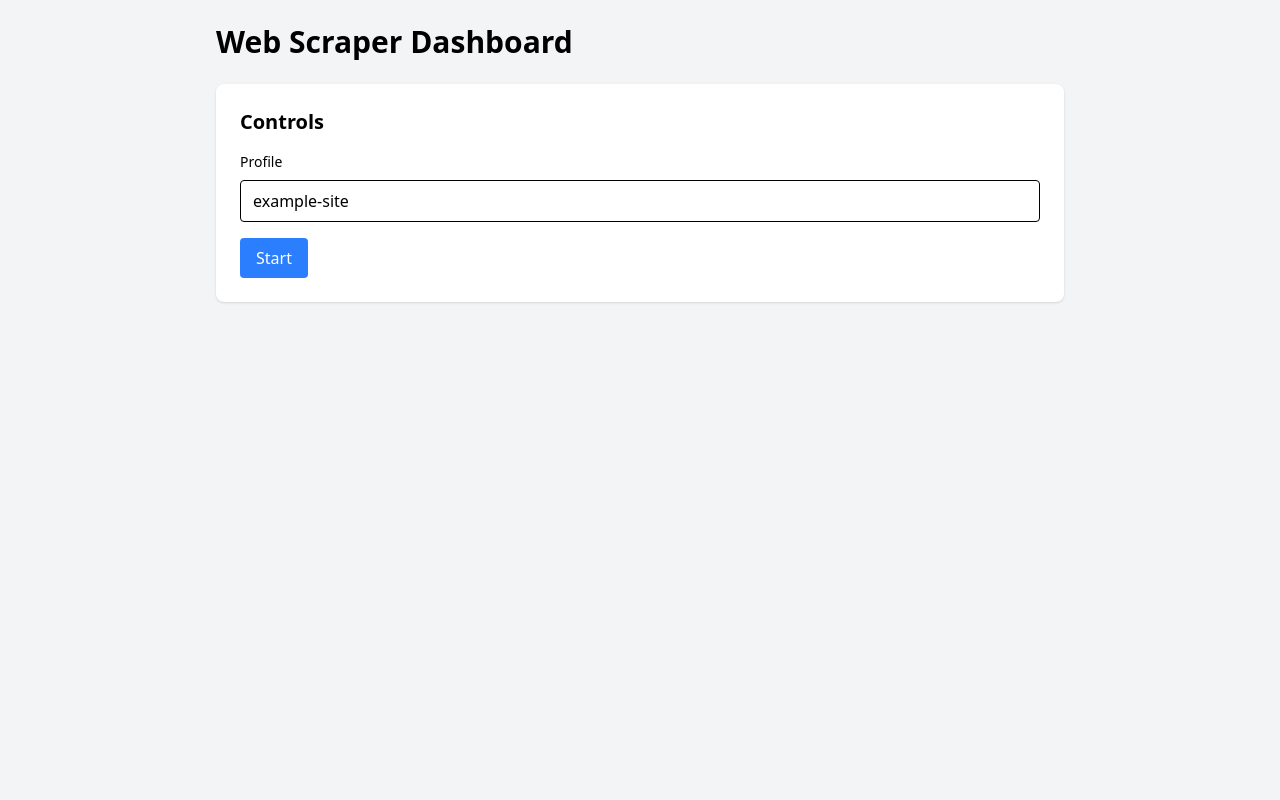
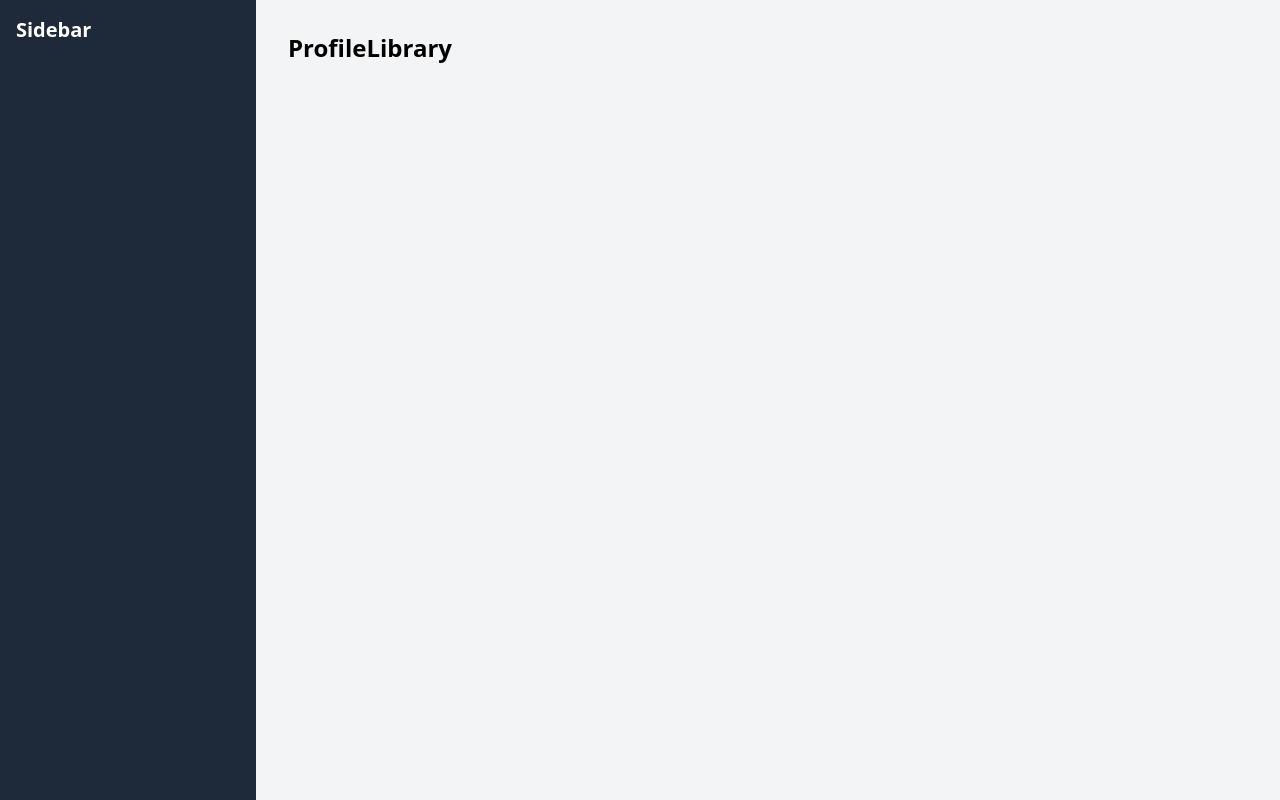
Before and after one commit to ProfileScraper/profile-scraper, a React (Vite) app: page /profiles in a window 1280 px wide. Built offline with nearby package versions, Linux system fonts and the light colour scheme.

Commit message:
feat: add React Router configuration
- Set up routes for profiles, jobs, and legacy dashboard
- Create layout with sidebar and main content area
- Default route redirects to /profiles

```diff
--- a/src/renderer/App.tsx
+++ b/src/renderer/App.tsx
@@ -1,11 +1,28 @@
 import React from 'react';
+import { BrowserRouter, Routes, Route, Navigate } from 'react-router-dom';
+import { Sidebar } from './components/Sidebar';
+import { ProfileLibrary } from './components/ProfileLibrary';
+import { ProfileBuilder } from './components/ProfileBuilder';
+import { JobsDashboard } from './components/JobsDashboard';
 import { Dashboard } from './components/Dashboard';
 import './styles/index.css';
 
 export function App() {
   return (
-    <div className="min-h-screen bg-gray-100">
-      <Dashboard />
-    </div>
+    <BrowserRouter>
+      <div className="flex h-screen bg-gray-100">
+        <Sidebar />
+        <main className="flex-1 overflow-auto">
+          <Routes>
+            <Route path="/" element={<Navigate to="/profiles" replace />} />
+            <Route path="/profiles" element={<ProfileLibrary />} />
+            <Route path="/profiles/new" element={<ProfileBuilder />} />
+            <Route path="/profiles/:id/edit" element={<ProfileBuilder />} />
+            <Route path="/jobs" element={<JobsDashboard />} />
+            <Route path="/legacy" element={<Dashboard />} />
+          </Routes>
+        </main>
+      </div>
+    </BrowserRouter>
   );
 }
--- /dev/null
+++ b/src/renderer/components/JobsDashboard.tsx
@@ -0,0 +1,9 @@
+import React from 'react';
+
+export function JobsDashboard() {
+  return (
+    <div className="p-8">
+      <h1 className="text-2xl font-bold">JobsDashboard</h1>
+    </div>
+  );
+}
--- /dev/null
+++ b/src/renderer/components/ProfileBuilder.tsx
@@ -0,0 +1,9 @@
+import React from 'react';
+
+export function ProfileBuilder() {
+  return (
+    <div className="p-8">
+      <h1 className="text-2xl font-bold">ProfileBuilder</h1>
+    </div>
+  );
+}
--- /dev/null
+++ b/src/renderer/components/ProfileLibrary.tsx
@@ -0,0 +1,9 @@
+import React from 'react';
+
+export function ProfileLibrary() {
+  return (
+    <div className="p-8">
+      <h1 className="text-2xl font-bold">ProfileLibrary</h1>
+    </div>
+  );
+}
--- /dev/null
+++ b/src/renderer/components/Sidebar.tsx
@@ -0,0 +1,9 @@
+import React from 'react';
+
+export function Sidebar() {
+  return (
+    <div className="w-64 bg-gray-800 text-white p-4">
+      <h2 className="text-xl font-bold">Sidebar</h2>
+    </div>
+  );
+}
```
